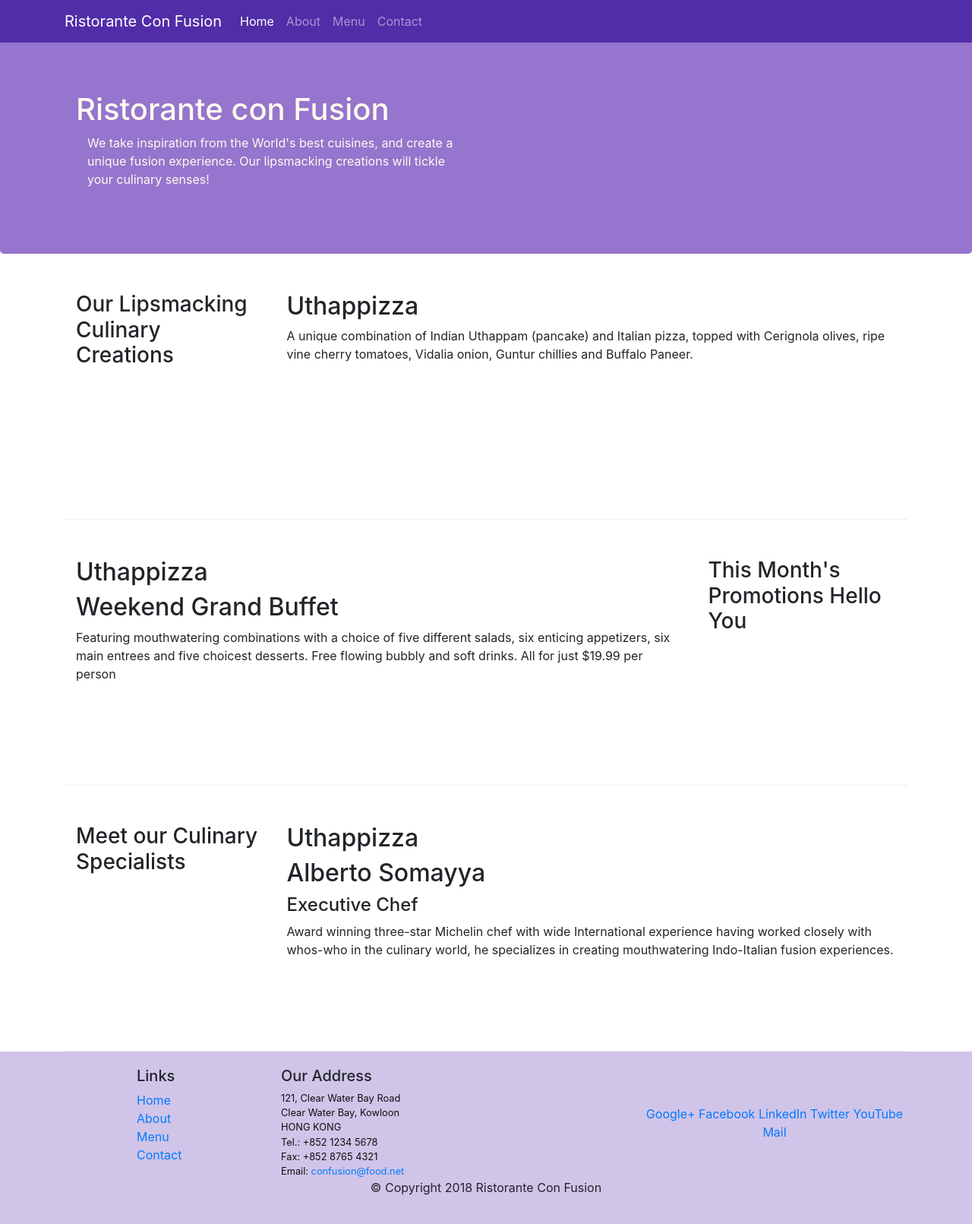
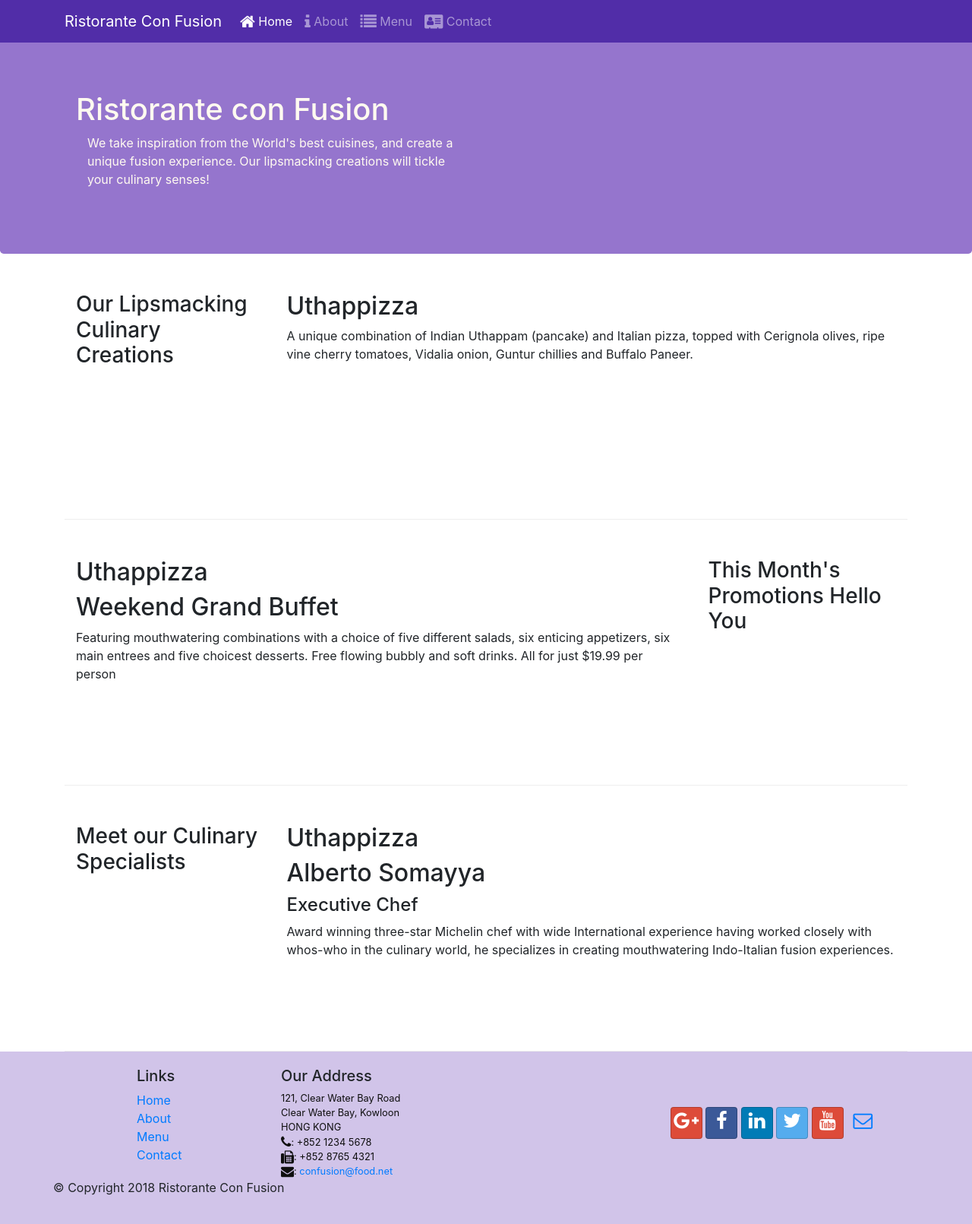
Before and after one commit to phamnhatkhanh/Bootsatrap-Basic, a website: page index.html in a window 1280 px wide. Shown: the whole page at 76% size. Drawn offline with nearby package versions, Linux system fonts and the light colour scheme.

Commit message:
Icon Font: atten you must install befor use it

```diff
--- a/css/styles.css
+++ b/css/styles.css
@@ -36,3 +36,8 @@ address{
     margin:0px;
     color:#0f0f0f;
 }
+
+.btn-social-icon {
+    padding:20px;
+
+}
--- a/index.html
+++ b/index.html
@@ -1,10 +1,16 @@
 <!--
+    Chung:
+     - Thiết kế lại class: dùng tên clas + code bên css.
+
     BT_1:biết được class: container,row,col làm gì.
     BT_2:
      - navbar-brand: tao logo cho web
      - mr-auto: goc mac dinh ban trai
      ? bg-primary: ko co thay foi mau cua navbar.
      ? breadcrumb: i realy don't know about it.
+2/6:
+    - class="fa fa-google-plus,fa-home,fa-list": chỉ là các hình ảnh thôi.
+    - class="btn btn-social-icon btn-google" :padding bao ở bên ngoài
 -->
 <!DOCTYPE html>
 <html lang="en">
@@ -20,6 +26,8 @@
 
      <!-- Bootstrap CSS -->
      <link rel="stylesheet" href="node_modules/bootstrap/dist/css/bootstrap.min.css">
+     <link rel="stylesheet" href="node_modules/font-awesome/css/font-awesome.min.css">
+     <link rel="stylesheet" href="node_modules/bootstrap-social/bootstrap-social.css">
      <link rel="stylesheet" href="css/styles.css">
 </head>
 
@@ -32,10 +40,10 @@
            <a class="navbar-brand" href="#">Ristorante Con Fusion</a>
            <div class="collapse navbar-collapse" id="Navbar">
             <ul class="navbar-nav mr-auto">
-                <li class="nav-item active"><a class="nav-link" href="#">Home</a></li>
-                <li class="nav-item"><a class="nav-link" href="./aboutus.html">About</a></li>
-                <li class="nav-item"><a class="nav-link" href="#">Menu</a></li>
-                <li class="nav-item"><a class="nav-link" href="#">Contact</a></li>
+                <li class="nav-item active"><a class="nav-link" href="#"><span class="fa fa-home fa-lg"></span> Home</a></li>
+                <li class="nav-item"><a class="nav-link" href="./aboutus.html"><span class="fa fa-info fa-lg"></span> About</a></li>
+                <li class="nav-item"><a class="nav-link" href="#"><span class="fa fa-list fa-lg"></span> Menu</a></li>
+                <li class="nav-item"><a class="nav-link" href="#"><span class="fa fa-address-card fa-lg"></span> Contact</a></li>
             </ul>
         </div>
 
@@ -97,7 +105,7 @@
                     <h5>Links</h5>
                     <ul class="list-unstyled">
                         <li><a href="#">Home</a></li>
-                        <li><a href="#">About</a></li>
+                        <li><a href="./aboutus.html">About</a></li>
                         <li><a href="#">Menu</a></li>
                         <li><a href="#">Contact</a></li>
                     </ul>
@@ -108,22 +116,24 @@
 		              121, Clear Water Bay Road<br>
 		              Clear Water Bay, Kowloon<br>
 		              HONG KONG<br>
-		              Tel.: +852 1234 5678<br>
-		              Fax: +852 8765 4321<br>
-		              Email: <a href="mailto:confusion@food.net">confusion@food.net</a>
+                      <span class="fa fa-phone fa-lg"></span>: +852 1234 5678<br>
+                      <i class="fa fa-fax fa-lg"></i>: +852 8765 4321<br>
+                      <i class="fa fa-envelope fa-lg"></i>:
+                      <a href="mailto:confusion@food.net">confusion@food.net</a>
+
 		           </address>
                 </div>
                 <div class="col-12 col-sm-4 align-self-center">
                     <!--align-self-center: căn giữa vùng div theo chiều dọc-->
                     <div class="text-center">
-                        <a href="http://google.com/+">Google+</a>
-                        <a href="http://www.facebook.com/profile.php?id=">Facebook</a>
-                        <a href="http://www.linkedin.com/in/">LinkedIn</a>
-                        <a href="http://twitter.com/">Twitter</a>
-                        <a href="http://youtube.com/">YouTube</a>
-                        <a href="mailto:">Mail</a>
+                        <a class="btn btn-social-icon btn-google" href="http://google.com/+"><i class="fa fa-google-plus"></i></a>
+                        <a class="btn btn-social-icon btn-facebook" href="http://www.facebook.com/profile.php?id="><i class="fa fa-facebook"></i></a>
+                        <a class="btn btn-social-icon btn-linkedin" href="http://www.linkedin.com/in/"><i class="fa fa-linkedin"></i></a>
+                        <a class="btn btn-social-icon btn-twitter" href="http://twitter.com/"><i class="fa fa-twitter"></i></a>
+                        <a class="btn btn-social-icon btn-google" href="http://youtube.com/"><i class="fa fa-youtube"></i></a>
+                        <a class="btn btn-social-icon" href="mailto:"><i class="fa fa-envelope-o"></i></a>
                     </div>
-                </div>
+
            </div>
            <div class="row justify-content-center">
             <!--justify-content-center: căn chữ giữa theo chiều ngang.-->
--- a/package.json
+++ b/package.json
@@ -6,7 +6,7 @@
   "scripts": {
     "start": "npm run lite",
     "test": "echo \"Error: no test specified\" && exit 1",
-    "lite":"lite-server"
+    "lite": "lite-server"
   },
   "repository": {
     "type": "git",
@@ -23,6 +23,8 @@
   },
   "dependencies": {
     "bootstrap": "^4.0.0",
+    "bootstrap-social": "^5.1.1",
+    "font-awesome": "^4.7.0",
     "jquery": "^3.3.1",
     "popper.js": "^1.12.9"
   }
```
Also changed, not shown: aboutus.html (+20 -17 lines), 1 other file.
